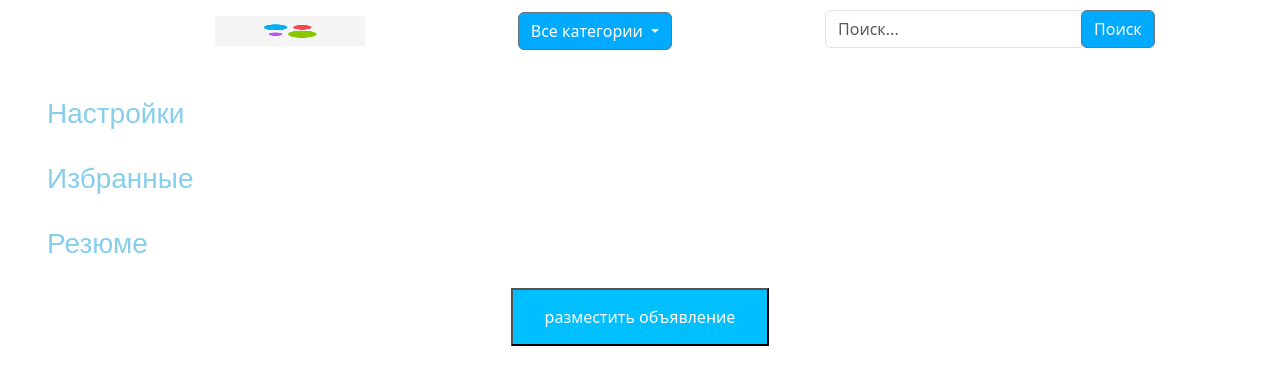
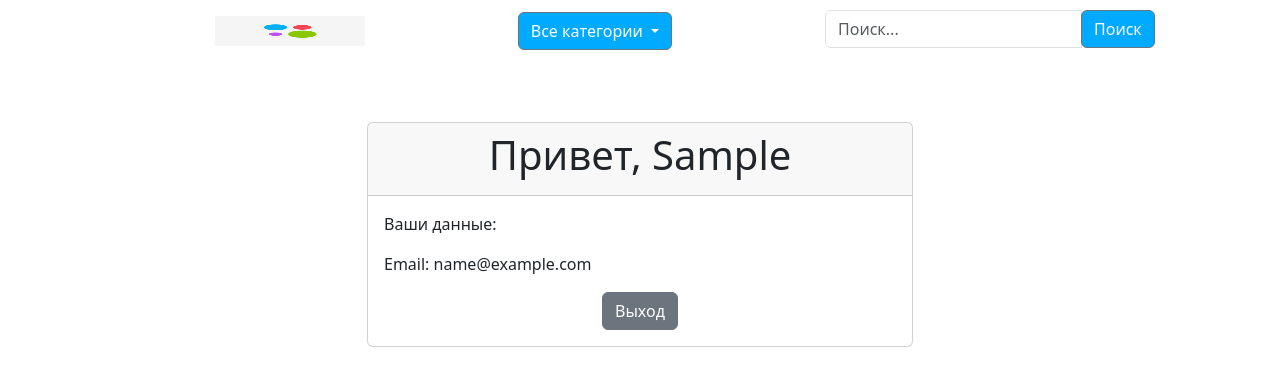
Before and after one commit to lifix1/BazarAvito, a Flask app: template templates/profile.html in a window 1280 px wide. Shown: the part 56-442 px from the top of the page. Run offline with Flask 3, Linux system fonts and the light colour scheme; the template is opened without the code that fills it: most values are stand-ins (such as "Sample title", 1, 10 or a date in 2020).

Commit message:
личный кабинет

```diff
--- a/templates/profile.html
+++ b/templates/profile.html
@@ -1,20 +1,23 @@
-{% extends "base.html" %}
+{% extends 'base.html' %}
+
 {% block content %}
-<html>
-<head>
+<div class="container">
+<div class="row justify-content-center mt-5">
+<div class="col-md-6">
+<div class="card">
+<div class="card-header">
+<h1 class="text-center">Привет, {{ first_name }}</h1>
+</div>
+<div class="card-body">
 
-</head>
-<body>
-    <button class="astext button-container">Настройки</button>
-    <button class="astext button-container">Избранные</button>
-    <button class="astext button-container">Резюме</button>
-    <div>
-        <center>
-            <a href="/additem"><button class="button-blue">разместить объявление</button></a>
-        </center>
-
-    </div>
-
-</body>
-</html>
+<p>Ваши данные:</p>
+<p>Email: {{ email }}</p>
+<div class="text-center">
+<a href="{{ url_for('logout') }}" class="btn btn-secondary">Выход</a>
+</div>
+</div>
+</div>
+</div>
+</div>
+</div>
 {% endblock %}
```
